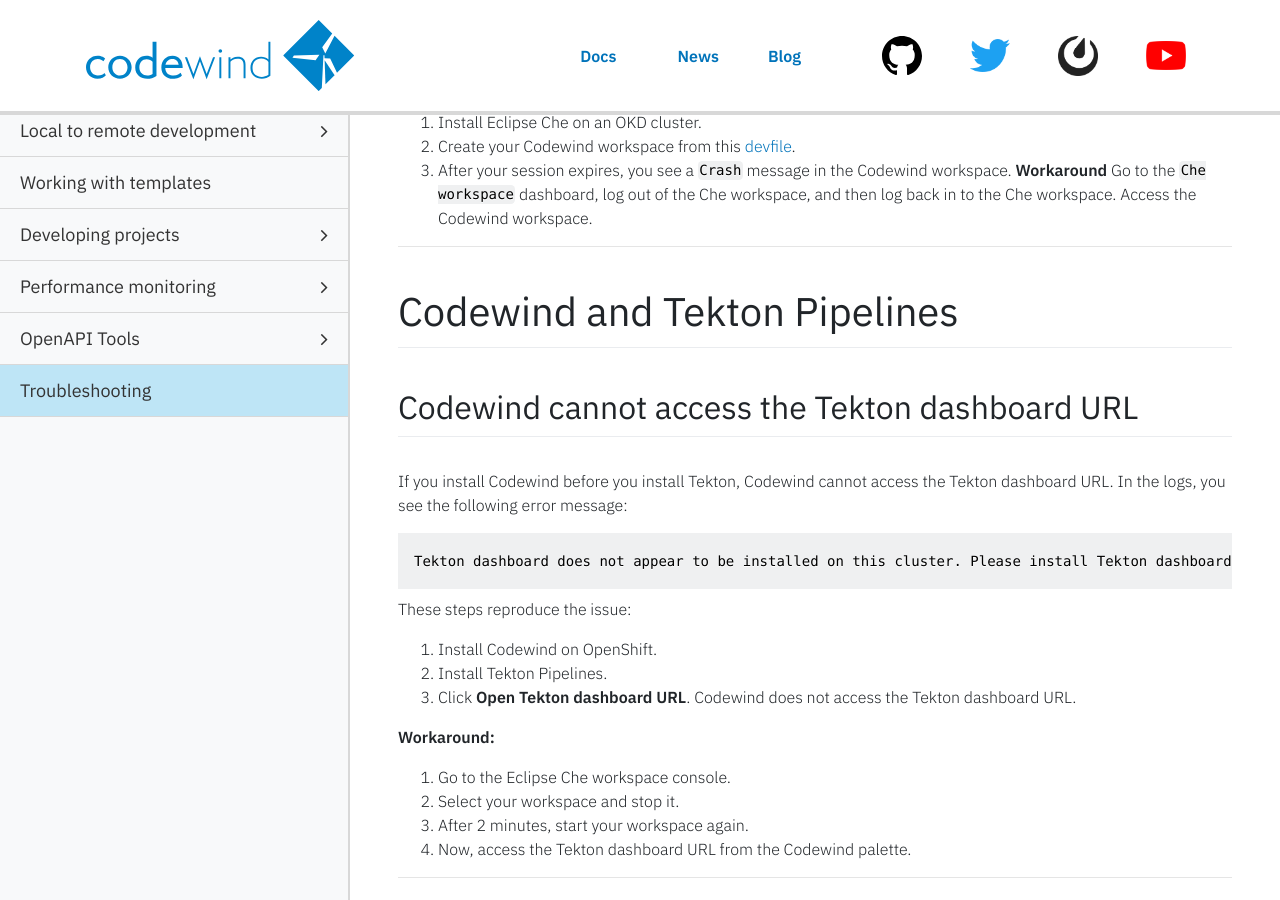
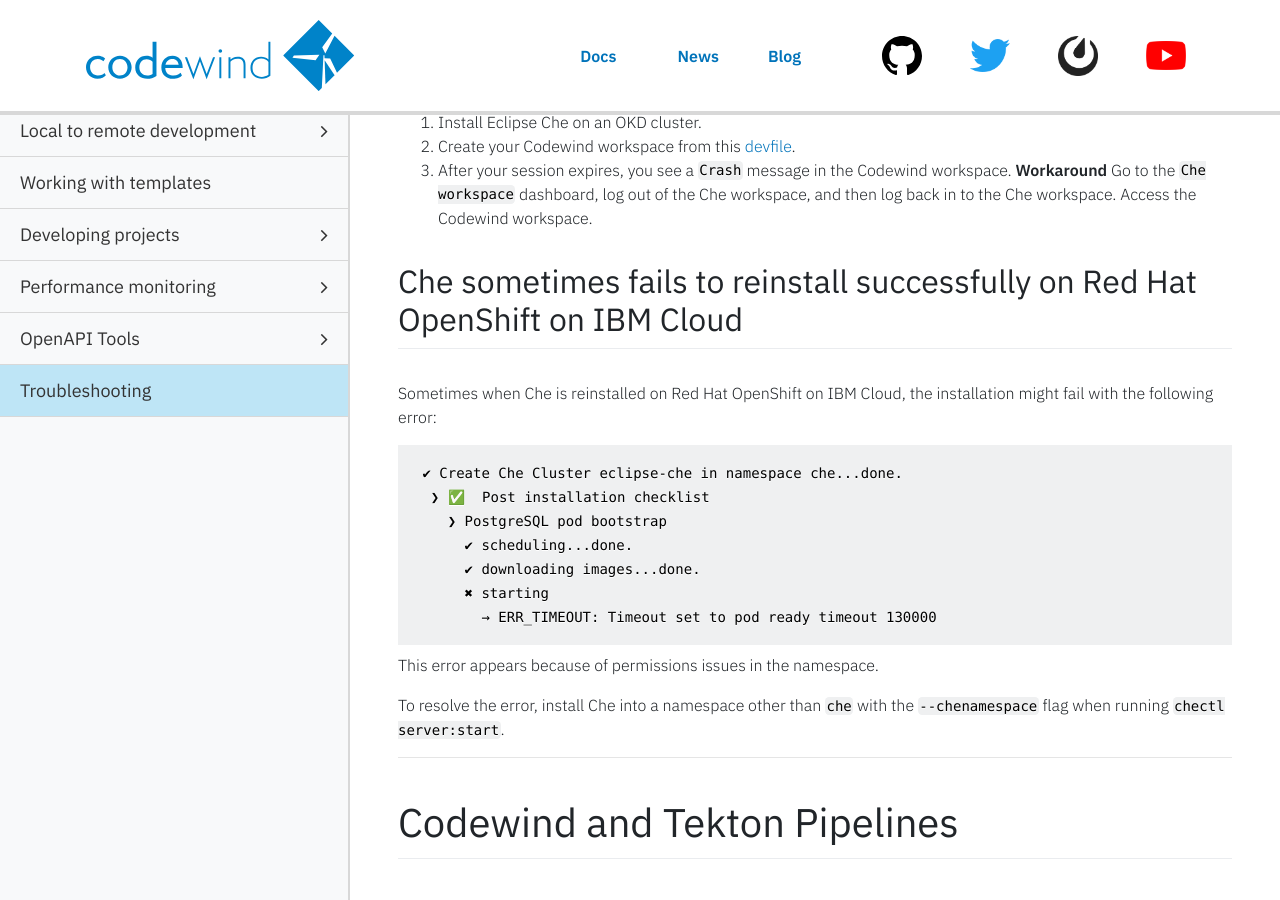
Before and after one commit to eclipse-archived/codewind-docs, a Jekyll site: the page built from docs/_documentations/troubleshooting.md, in a window 1280 px wide and 900 px high, scrolled down 12038 px. Built offline with Jekyll 4.4.1, drawn with Linux system fonts in a browser that asks for light colours; nearby versions of some CDN libraries; comment, search, counter and statistics services are not loaded.

Commit message:
Adding Troubleshooting update originally in PR 311
Signed-off-by: Sarah Ishida <sishida@us.ibm.com>

````diff
--- a/docs/_documentations/troubleshooting.md
+++ b/docs/_documentations/troubleshooting.md
@@ -500,6 +500,33 @@ These steps reproduce the issue:
 3. After your session expires, you see a `Crash` message in the Codewind workspace.
 **Workaround** Go to the `Che workspace` dashboard, log out of the Che workspace, and then log back in to the Che workspace. Access the Codewind workspace.
 
+<!--
+Codewind version: 0.8.0
+OS: RHEL
+Che version: 7.5.1
+IDE extension version: 0.8.0
+IDE version: 7.5.1
+Kubernetes cluster: Red Hat OpenShift on IBM Cloud
+Action/Topic:
+Issue type: bug/info
+Issue link: https://github.com/eclipse/codewind/issues/1806
+-->
+## Che sometimes fails to reinstall successfully on Red Hat OpenShift on IBM Cloud
+Sometimes when Che is reinstalled on Red Hat OpenShift on IBM Cloud, the installation might fail with the following error:
+```
+ ✔ Create Che Cluster eclipse-che in namespace che...done.
+  ❯ ✅  Post installation checklist
+    ❯ PostgreSQL pod bootstrap
+      ✔ scheduling...done.
+      ✔ downloading images...done.
+      ✖ starting
+        → ERR_TIMEOUT: Timeout set to pod ready timeout 130000
+```
+
+This error appears because of permissions issues in the namespace.
+
+To resolve the error, install Che into a namespace other than `che` with the `--chenamespace` flag when running `chectl server:start`.
+
 ***
 # Codewind and Tekton Pipelines
 
````
